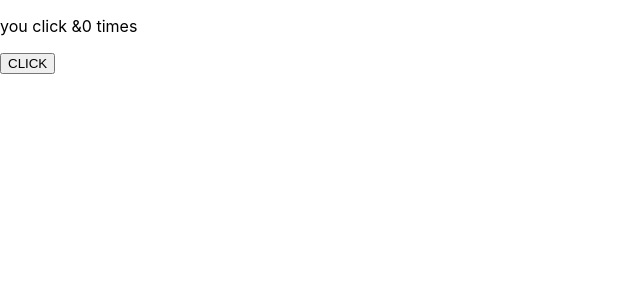
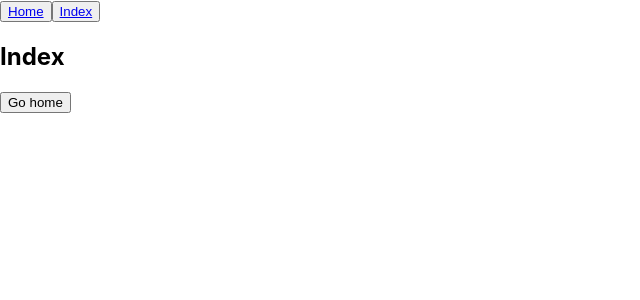
Before and after one commit to ans3094/sample-react-app, a React (Create React App) app: page / in a window 1280 px wide. Shown: the top 300 px of the page, without its empty margins (0-640 px from the left). Built offline with nearby package versions, Linux system fonts and the light colour scheme.

Commit message:
14일차

```diff
--- a/package.json
+++ b/package.json
@@ -8,6 +8,7 @@
     "@testing-library/user-event": "^13.5.0",
     "react": "^18.2.0",
     "react-dom": "^18.2.0",
+    "react-router-dom": "^6.16.0",
     "react-scripts": "5.0.1",
     "web-vitals": "^2.1.4"
   },
--- a/src/App.js
+++ b/src/App.js
@@ -1,22 +1,43 @@
-import React,{ useState, useEffect} from "react";
+import React from "react";
+import { BrowserRouter, Route, Routes, Link, useNavigate } from "react-router-dom";
 
 function App() {
-  const [count, setCount] = useState(0);
 
-  useEffect(
-    ()=>{
-    console.log('useEffect');
-    document.title =`you click ${count} times`;
-  })
+  return (<BrowserRouter>
+  <button>
+    <Link to="/home">Home</Link>
+  </button>
+  <button>
+    <Link to="/">Index</Link>
+  </button>
+  <Routes>
+    <Route path="/" element={<Index/>}/>
+    <Route path="/home" element={<Home/>}/>
+  </Routes>
+  </BrowserRouter>)
+}
 
+function Index() {
+  var navigate = useNavigate();
+  function handleClick() {
+    navigate('/home')
+
+  }
   return(
     <>
-      <p>you click &{count} times</p>
-      <button onClick={()=>{
-        console.log('click');
-        setCount(count+1)
-      }}>CLICK</button>
+    <h2>Index</h2>
+    <button onClick={handleClick}>Go home</button>
     </>
   )
 }
+
+function Home() {
+  return(
+    <>
+    <h2>Index</h2>
+    <p>This is home</p>
+    </>
+  )
+}
+
 export default App;
```
Also changed, not shown: 1 other file (tests, documents, lock files or other folders).
